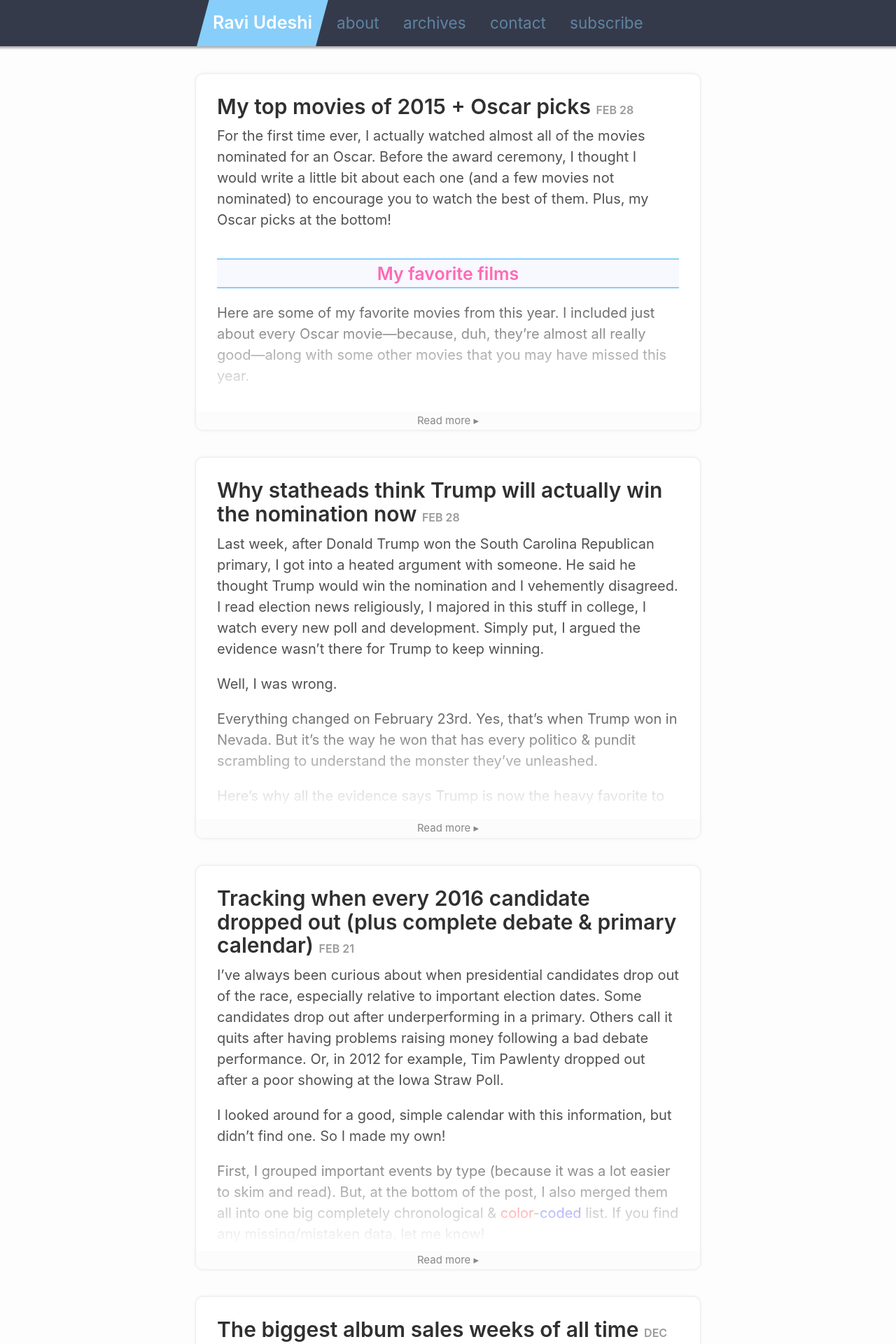
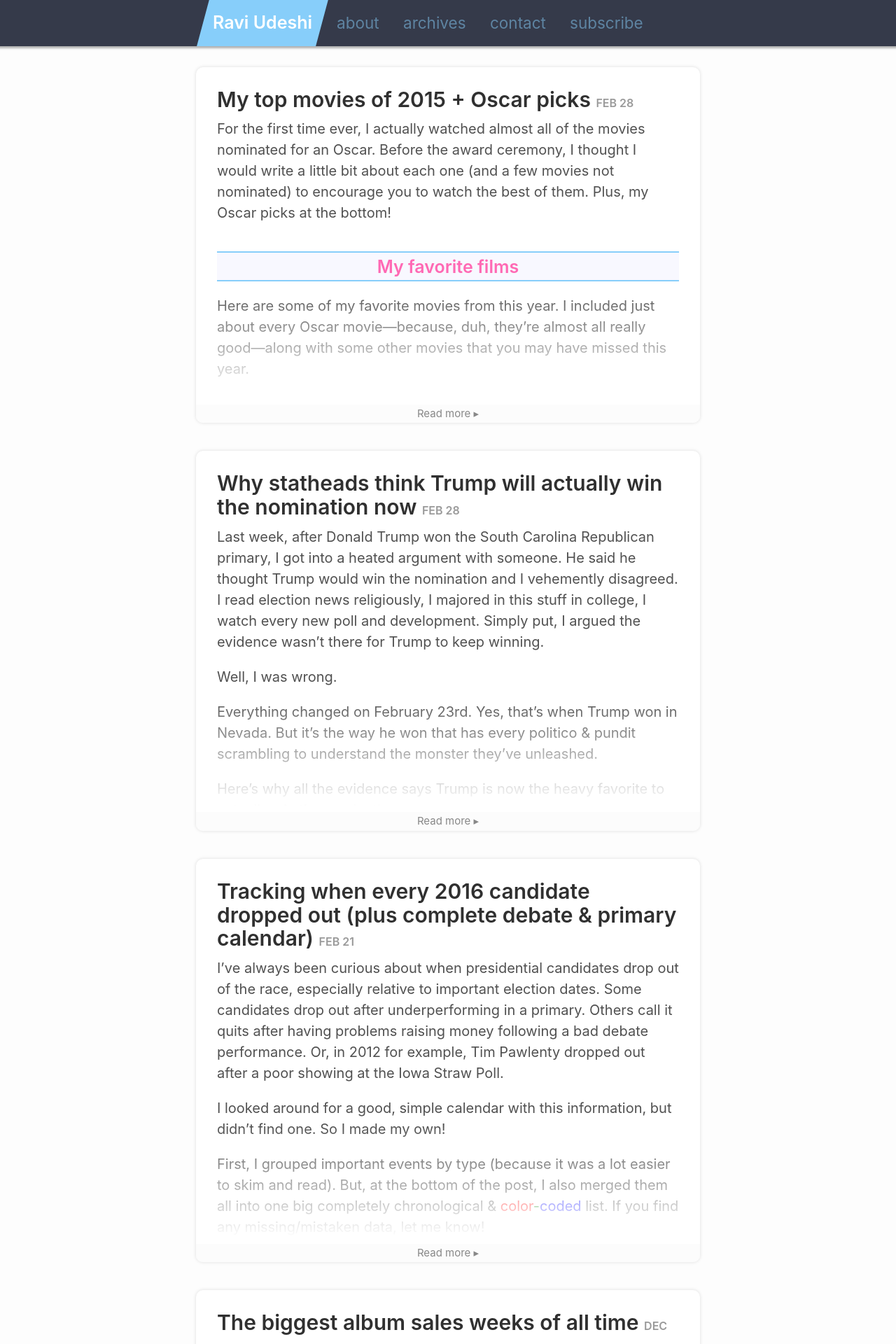
Before and after one commit to rkudeshi/rkudeshi.github.io, a Jekyll site: the page built from index.html, in a window 1280 px wide. Shown: the top 1920 px of the page at 70% size. Built offline with Jekyll 4.4.1, drawn with Linux system fonts in a browser that asks for light colours; the list of posts is cut into pages by our own code.

Commit message:
Reduce margin below header

```diff
--- a/_sass/_RAVI.scss
+++ b/_sass/_RAVI.scss
@@ -84,7 +84,7 @@ html, body {
     /* border-bottom: 5px solid lightskyblue; */
     box-shadow: 0px 5px 0px lightskyblue;
     box-shadow: 0 3px 3px 0 rgba(0,0,0,0.3);
-    margin-bottom: 2rem;
+    margin-bottom: 1.5rem;
 }
 
 .footer {
```
